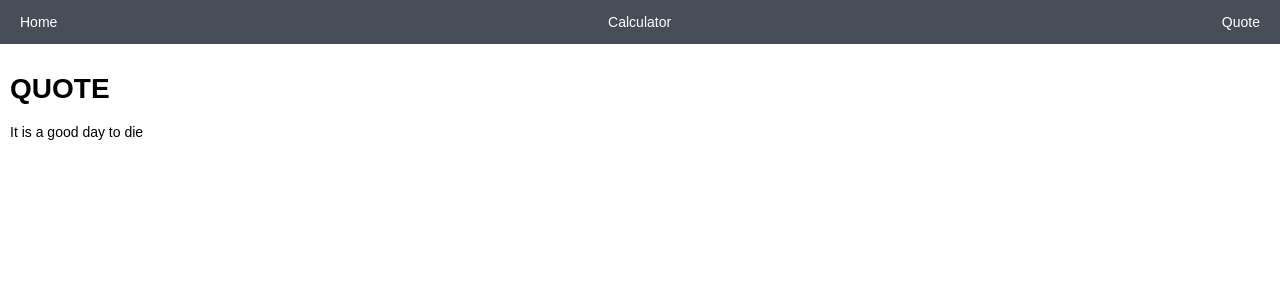
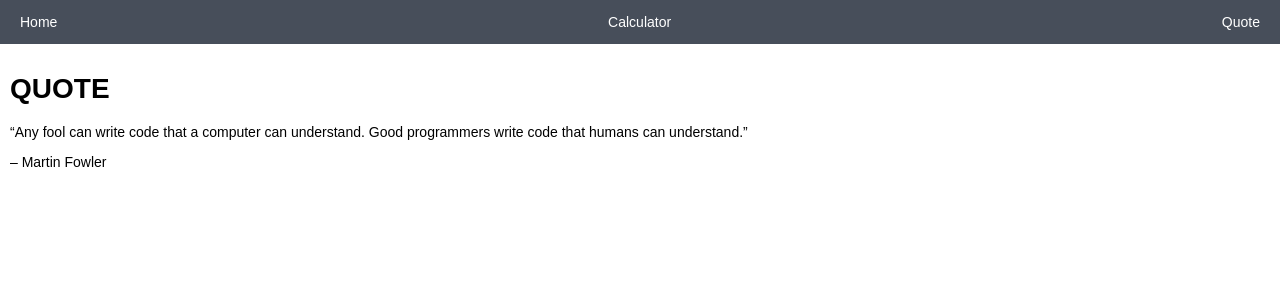
Before and after one commit to Wusinho/React-Calculator, a React app: page /quote in a window 1280 px wide. Shown: the top 300 px of the page. Built offline with nearby package versions, Linux system fonts and the light colour scheme.

Commit message:
Added quote

```diff
--- a/src/assets/styles/App.scss
+++ b/src/assets/styles/App.scss
@@ -61,7 +61,7 @@ a:hover {
 }
 
 .square {
-  background: #fff;
+  background: #e0e0e0;
   border-left: 1px solid #d1d1d1;
   border-right: 1px solid#d1d1d1;
   border-bottom: 1px solid #bababa;
@@ -95,4 +95,5 @@ a:hover {
 
 .calculator {
   width: 700px;
+  margin: auto;
 }
--- a/src/components/Quote.jsx
+++ b/src/components/Quote.jsx
@@ -3,7 +3,11 @@ import React from 'react';
 const Quote = () => (
   <div className="quote">
     <h1> QUOTE</h1>
-    <p>It is a good day to die</p>
+    <p>
+      “Any fool can write code that a computer can understand.
+      Good programmers write code that humans can understand.”
+    </p>
+    <p>– Martin Fowler</p>
   </div>
 );
 
```
